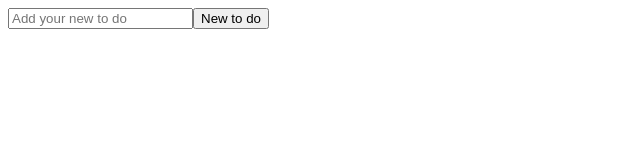
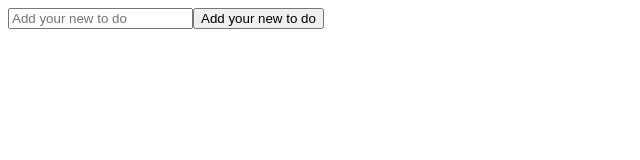
Before and after one commit to f-karamizadeh/reactToDo, a React (Vite) app: page / in a window 1280 px wide. Shown: the top 160 px of the page, without its empty margins (0-640 px from the left). Built offline with nearby package versions, Linux system fonts and the light colour scheme.

Commit message:
Delete&AddFunction

```diff
--- a/src/App.jsx
+++ b/src/App.jsx
@@ -1,10 +1,10 @@
-import AddTodo from './components/AddTodo.jsx'
-
+// import AddTodo from './components/AddTodo.jsx'
+import ToDoListv1 from "./components/ToDoListv1";
 // Benötigte Komponenten
 export default function App() {
     return (
         <>
-        <AddTodo />
+        <ToDoListv1 />
         </>
     );
 }
--- /dev/null
+++ b/src/components/ToDoListv1.jsx
@@ -0,0 +1,46 @@
+import React, { useState } from "react";
+
+function ToDoListv1() {
+    const [task, setTask] = useState([]);
+    const [newTask, setNewTask] = useState('');
+
+    const handleAddTask = () => {
+      if (!newTask) return;
+      setTask([...task, newTask]);
+      setNewTask('');
+    };
+
+//delete function
+function delTodo(index){
+  let newList = [...task];
+  newList.splice(index,1);
+  setTask([...newList]);
+}
+
+    return (
+      <div>
+        <input
+          type='text'
+          value={newTask}
+          onChange={(e) => setNewTask(e.target.value)}
+          placeholder='Add your new to do'
+        />
+        <button onClick={handleAddTask}>Add your new to do</button>
+        <ul>
+          {task.map((task, index) => (
+            // <li key={index}>{task}</li>
+            <li key={index}>
+       <p>
+     {task}
+     </p>
+    {/* <button onClick={editTodo}></button> */}
+    <button  index={index} onClick={(e) => delTodo(index)}>Remove to do</button>
+    {/* <button onClick= {setStatus}></button> */}
+     </li>
+          ))}
+        </ul>
+      </div>
+
+  );
+}
+export default ToDoListv1;
```
